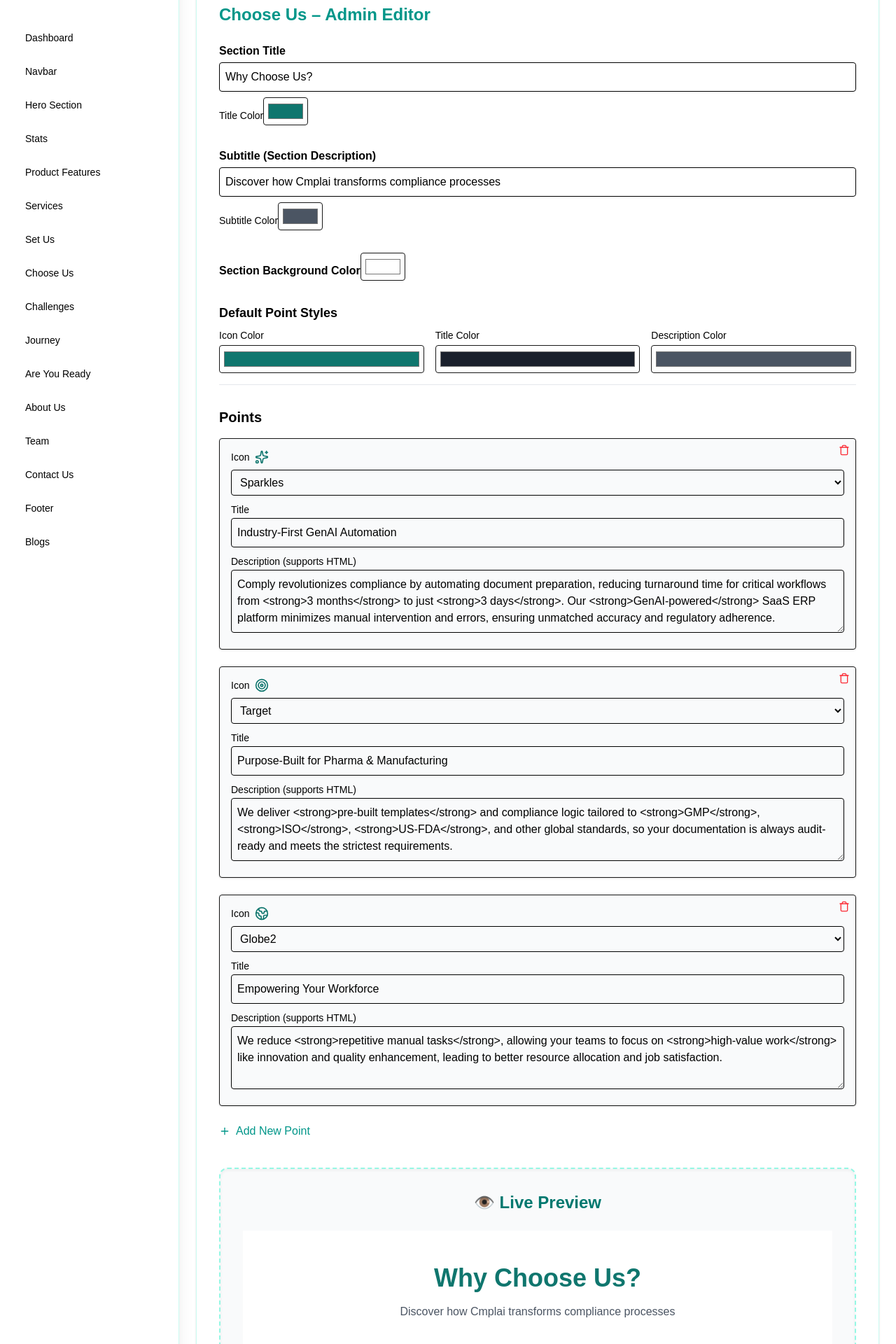
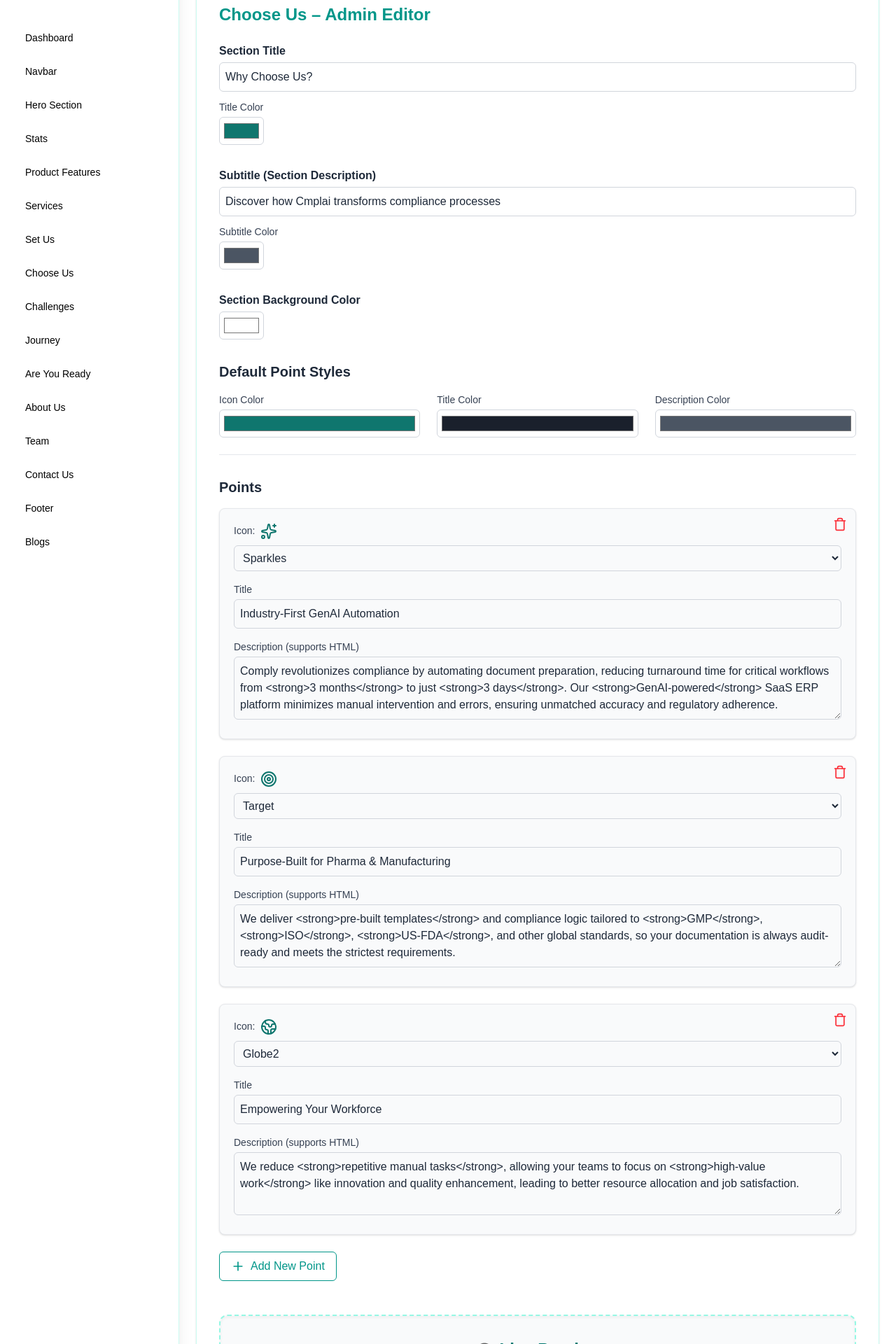
Before and after one commit to Narsimha1729/cmplai-adv, a Next.js app: page /admin/chooseus in a window 1280 px wide. Shown: the part 60-1980 px from the top of the page at 70% size. Built offline with nearby package versions, Linux system fonts and the light colour scheme.

Commit message:
Finished

```diff
--- a/app/admin/chooseus/page.jsx
+++ b/app/admin/chooseus/page.jsx
@@ -1,14 +1,25 @@
 'use client';
 
 import { useState } from 'react';
-import { Plus, Trash, Sparkles, Target, Globe2 } from 'lucide-react';
+import {
+  Plus,
+  Trash,
+  Sparkles,
+  Target,
+  Globe2,
+  Zap, // Added icon
+  ShieldCheck, // Added icon
+  Lightbulb, // Added icon
+  Rocket, // Added icon
+  BriefcaseBusiness, // Added icon
+} from 'lucide-react';
 
 export default function ChooseUsEditor() {
   const [form, setForm] = useState({
     sectionTitle: 'Why Choose Us?',
     sectionDesc: 'Discover how Cmplai transforms compliance processes',
-    sectionTitleColor: '#0f766e', // Corresponds to text-teal-600 in original frontend
-    sectionDescColor: '#4b5563', // Corresponds to text-gray-600 in original frontend
+    sectionTitleColor: '#0f766e', // Corresponds to text-teal-600
+    sectionDescColor: '#4b5563', // Corresponds to text-gray-600
     sectionBgColor: '#ffffff', // Corresponds to bg-white for the section
 
     points: [
@@ -28,9 +39,9 @@
         desc: 'We reduce <strong>repetitive manual tasks</strong>, allowing your teams to focus on <strong>high-value work</strong> like innovation and quality enhancement, leading to better resource allocation and job satisfaction.',
       },
     ],
-    // Default icon color for points (from the original frontend)
+    // Default icon color for points
     pointIconColor: '#0f766e', // text-teal-600
-    pointTitleColor: '#1a202c', // text-gray-900 (converted from a common dark gray)
+    pointTitleColor: '#1a202c', // text-gray-900
     pointDescColor: '#4b5563', // text-gray-600
   });
 
@@ -61,8 +72,8 @@
         ...prevForm.points,
         {
           icon: 'Sparkles', // Default icon for new points
-          title: '',
-          desc: '',
+          title: 'New Point Title',
+          desc: 'New point description.',
         },
       ],
     }));
@@ -80,8 +91,12 @@
     Sparkles,
     Target,
     Globe2,
-    // Add more Lucide icons here if needed for selection
-    // Example: 'CheckCircle': CheckCircle,
+    Zap,
+    ShieldCheck,
+    Lightbulb,
+    Rocket,
+    BriefcaseBusiness,
+    // Add more Lucide icons here as needed
   };
 
   return (
@@ -90,7 +105,7 @@
       <form onSubmit={handleSubmit} className="space-y-8">
         {/* Section Title */}
         <div>
-          <label htmlFor="sectionTitle" className="font-semibold text-black">
+          <label htmlFor="sectionTitle" className="font-semibold text-gray-800 block mb-1">
             Section Title
           </label>
           <input
@@ -98,23 +113,23 @@
             id="sectionTitle"
             value={form.sectionTitle}
             onChange={(e) => handleChange('sectionTitle', e.target.value)}
-            className="w-full mt-1 p-2 border rounded text-black focus:ring-teal-500 focus:border-teal-500"
+            className="w-full p-2 border border-gray-300 rounded-md text-gray-800 focus:ring-teal-500 focus:border-teal-500"
           />
-          <div className="mt-2">
-            <label htmlFor="sectionTitleColor" className="text-sm text-black">Title Color</label>
+          <div className="mt-3">
+            <label htmlFor="sectionTitleColor" className="text-sm text-gray-700 block mb-1">Title Color</label>
             <input
               type="color"
               id="sectionTitleColor"
               value={form.sectionTitleColor}
               onChange={(e) => handleChange('sectionTitleColor', e.target.value)}
-              className="w-16 h-10 border rounded p-1"
+              className="w-16 h-10 border border-gray-300 rounded-md p-1 cursor-pointer"
             />
           </div>
         </div>
 
         {/* Section Description */}
         <div>
-          <label htmlFor="sectionDesc" className="font-semibold text-black">
+          <label htmlFor="sectionDesc" className="font-semibold text-gray-800 block mb-1">
             Subtitle (Section Description)
           </label>
           <input
@@ -122,23 +137,23 @@
             id="sectionDesc"
             value={form.sectionDesc}
             onChange={(e) => handleChange('sectionDesc', e.target.value)}
-            className="w-full mt-1 p-2 border rounded text-black focus:ring-teal-500 focus:border-teal-500"
+            className="w-full p-2 border border-gray-300 rounded-md text-gray-800 focus:ring-teal-500 focus:border-teal-500"
           />
-          <div className="mt-2">
-            <label htmlFor="sectionDescColor" className="text-sm text-black">Subtitle Color</label>
+          <div className="mt-3">
+            <label htmlFor="sectionDescColor" className="text-sm text-gray-700 block mb-1">Subtitle Color</label>
             <input
               type="color"
               id="sectionDescColor"
               value={form.sectionDescColor}
               onChange={(e) => handleChange('sectionDescColor', e.target.value)}
-              className="w-16 h-10 border rounded p-1"
+              className="w-16 h-10 border border-gray-300 rounded-md p-1 cursor-pointer"
             />
           </div>
         </div>
 
         {/* Section Background Color */}
         <div>
-          <label htmlFor="sectionBgColor" className="font-semibold text-black">
+          <label htmlFor="sectionBgColor" className="font-semibold text-gray-800 block mb-1">
             Section Background Color
           </label>
           <input
@@ -146,16 +161,18 @@
             id="sectionBgColor"
             value={form.sectionBgColor}
             onChange={(e) => handleChange('sectionBgColor', e.target.value)}
-            className="w-16 h-10 border rounded p-1"
+            className="w-16 h-10 border border-gray-300 rounded-md p-1 cursor-pointer"
           />
         </div>
 
+        {/* --- */}
+
         {/* Point/Card Styles */}
-        <div className="pb-4 border-b border-gray-200">
-          <h3 className="text-lg font-semibold text-black mb-2">Default Point Styles</h3>
-          <div className="grid grid-cols-1 md:grid-cols-3 gap-4">
+        <div className="pb-6 border-b border-gray-200">
+          <h3 className="text-xl font-semibold text-gray-800 mb-4">Default Point Styles</h3>
+          <div className="grid grid-cols-1 md:grid-cols-3 gap-6">
             <div>
-              <label htmlFor="pointIconColor" className="block text-sm text-black mb-1">
+              <label htmlFor="pointIconColor" className="block text-sm text-gray-700 mb-1">
                 Icon Color
               </label>
               <input
@@ -163,11 +180,11 @@
                 id="pointIconColor"
                 value={form.pointIconColor}
                 onChange={(e) => handleChange('pointIconColor', e.target.value)}
-                className="w-full h-10 border rounded p-1"
+                className="w-full h-10 border border-gray-300 rounded-md p-1 cursor-pointer"
               />
             </div>
             <div>
-              <label htmlFor="pointTitleColor" className="block text-sm text-black mb-1">
+              <label htmlFor="pointTitleColor" className="block text-sm text-gray-700 mb-1">
                 Title Color
               </label>
               <input
@@ -175,11 +192,11 @@
                 id="pointTitleColor"
                 value={form.pointTitleColor}
                 onChange={(e) => handleChange('pointTitleColor', e.target.value)}
-                className="w-full h-10 border rounded p-1"
+                className="w-full h-10 border border-gray-300 rounded-md p-1 cursor-pointer"
               />
             </div>
             <div>
-              <label htmlFor="pointDescColor" className="block text-sm text-black mb-1">
+              <label htmlFor="pointDescColor" className="block text-sm text-gray-700 mb-1">
                 Description Color
               </label>
               <input
@@ -187,45 +204,46 @@
                 id="pointDescColor"
                 value={form.pointDescColor}
                 onChange={(e) => handleChange('pointDescColor', e.target.value)}
-                className="w-full h-10 border rounded p-1"
+                className="w-full h-10 border border-gray-300 rounded-md p-1 cursor-pointer"
               />
             </div>
           </div>
         </div>
 
+        {/* --- */}
+
         {/* Cards (Points) */}
         <div>
-          <h3 className="text-xl font-bold text-black mb-4">Points</h3>
+          <h3 className="text-xl font-bold text-gray-800 mb-4">Points</h3>
           {form.points.map((point, i) => {
             const IconComponent = LucideIcons[point.icon]; // Get the icon component dynamically
             return (
-              <div key={i} className="mb-6 border rounded p-4 bg-gray-50 relative shadow-sm">
+              <div key={i} className="mb-6 border border-gray-200 rounded-lg p-5 bg-gray-50 relative shadow-sm">
                 <button
                   type="button"
-                  className="absolute top-2 right-2 text-red-500 hover:text-red-700 transition-colors"
+                  className="absolute top-3 right-3 text-red-500 hover:text-red-700 transition-colors"
                   onClick={() => removePoint(i)}
                   aria-label={`Remove point ${i + 1}`}
                 >
-                  <Trash className="w-4 h-4" />
+                  <Trash className="w-5 h-5" />
                 </button>
 
-                <div className="flex items-center gap-2 mb-2">
-                  <label htmlFor={`icon-${i}`} className="text-sm font-medium text-black">
-                    Icon
-                  </label>
+                <div className="mb-4">
+                  <label htmlFor={`icon-${i}`} className="block text-sm font-medium text-gray-700 mb-2">
+                    Icon:
                     {IconComponent && (
                       <IconComponent
-                      className="w-5 h-5"
-                      style={{ color: form.pointIconColor }} // Use pointIconColor
+                        className="w-6 h-6 inline-block ml-2 align-middle"
+                        style={{ color: form.pointIconColor }}
                         aria-hidden="true"
                       />
                     )}
-                </div>
+                  </label>
                   <select
                     id={`icon-${i}`}
                     value={point.icon}
                     onChange={(e) => updatePoint(i, 'icon', e.target.value)}
-                  className="w-full border rounded p-2 mb-2 text-black focus:ring-teal-500 focus:border-teal-500"
+                    className="w-full border border-gray-300 rounded-md p-2 text-gray-800 focus:ring-teal-500 focus:border-teal-500"
                   >
                     {Object.keys(LucideIcons).map((iconName) => (
                       <option key={iconName} value={iconName}>
@@ -233,8 +251,10 @@
                       </option>
                     ))}
                   </select>
+                </div>
 
-                <label htmlFor={`title-${i}`} className="text-sm font-medium text-black">
+                <div className="mb-4">
+                  <label htmlFor={`title-${i}`} className="block text-sm font-medium text-gray-700 mb-1">
                     Title
                   </label>
                   <input
@@ -242,10 +262,12 @@
                     id={`title-${i}`}
                     value={point.title}
                     onChange={(e) => updatePoint(i, 'title', e.target.value)}
-                  className="w-full border rounded p-2 mb-2 text-black focus:ring-teal-500 focus:border-teal-500"
+                    className="w-full border border-gray-300 rounded-md p-2 text-gray-800 focus:ring-teal-500 focus:border-teal-500"
                   />
+                </div>
 
-                <label htmlFor={`desc-${i}`} className="text-sm font-medium text-black">
+                <div>
+                  <label htmlFor={`desc-${i}`} className="block text-sm font-medium text-gray-700 mb-1">
                     Description (supports HTML)
                   </label>
                   <textarea
@@ -253,8 +275,9 @@
                     rows={3}
                     value={point.desc}
                     onChange={(e) => updatePoint(i, 'desc', e.target.value)}
-                  className="w-full border rounded p-2 text-black focus:ring-teal-500 focus:border-teal-500"
+                    className="w-full border border-gray-300 rounded-md p-2 text-gray-800 focus:ring-teal-500 focus:border-teal-500 resize-y"
                   />
+                </div>
               </div>
             );
           })}
@@ -262,16 +285,18 @@
           <button
             type="button"
             onClick={addPoint}
-            className="flex items-center gap-2 text-teal-600 hover:text-teal-800 transition-colors mt-2"
+            className="flex items-center gap-2 text-teal-600 hover:text-teal-800 transition-colors mt-4 px-4 py-2 border border-teal-600 rounded-md hover:bg-teal-50"
           >
-            <Plus className="w-4 h-4" /> Add New Point
+            <Plus className="w-5 h-5" /> Add New Point
           </button>
         </div>
 
-        {/* --- Live Preview --- */}
-        <div className="mt-10 p-8 rounded-xl border-2 border-dashed border-teal-200 shadow-inner bg-gray-50">
+        {/* --- */}
+
+        {/* Live Preview */}
+        <div className="mt-12 p-8 rounded-xl border-2 border-dashed border-teal-200 shadow-inner bg-gray-50">
           <h3 className="text-2xl font-bold text-teal-700 mb-6 text-center">👁️ Live Preview</h3>
-          <section className="py-12 px-4" style={{ backgroundColor: form.sectionBgColor }}>
+          <section className="py-12 px-4 rounded-lg" style={{ backgroundColor: form.sectionBgColor }}>
             <div className="max-w-6xl mx-auto text-center">
               <h2
                 className="text-3xl md:text-4xl font-extrabold mb-4"
@@ -280,7 +305,7 @@
                 {form.sectionTitle}
               </h2>
               <p
-                className="mb-12 max-w-2xl mx-auto"
+                className="mb-12 max-w-2xl mx-auto text-lg"
                 style={{ color: form.sectionDescColor }}
               >
                 {form.sectionDesc}
@@ -298,23 +323,23 @@
                                  transform transition-all duration-300 hover:scale-[1.03] cursor-default"
                     >
                       <div className="flex justify-center mb-4">
-                        <div className="bg-teal-50 group-hover:bg-teal-100 transition duration-300 rounded-full w-12 h-12 flex items-center justify-center">
+                        <div className="bg-teal-50 group-hover:bg-teal-100 transition duration-300 rounded-full w-14 h-14 flex items-center justify-center">
                           {IconComponent && (
                             <IconComponent
-                              className="w-6 h-6"
+                              className="w-7 h-7"
                               style={{ color: form.pointIconColor }}
                             />
                           )}
                         </div>
                       </div>
                       <h3
-                        className="text-lg font-semibold mb-3 group-hover:text-teal-600 transition"
+                        className="text-xl font-semibold mb-3 group-hover:text-teal-600 transition"
                         style={{ color: form.pointTitleColor }}
                       >
                         {point.title}
                       </h3>
                       <p
-                        className="text-sm leading-relaxed text-justify transition-all"
+                        className="text-base leading-relaxed text-gray-700 transition-all"
                         style={{ color: form.pointDescColor }}
                         dangerouslySetInnerHTML={{ __html: point.desc }}
                       />
@@ -327,12 +352,13 @@
         </div>
 
         {/* Save Button */}
-        <div className="text-right pt-6">
+        <div className="text-right pt-8">
           <button
             type="submit"
             className="bg-gradient-to-r from-teal-500 to-cyan-600 text-white
                        px-10 py-4 font-bold text-lg rounded-xl shadow-xl
-                       hover:from-teal-600 hover:to-cyan-700 transition-all duration-300 transform hover:scale-105"
+                       hover:from-teal-600 hover:to-cyan-700 transition-all duration-300 transform hover:scale-105
+                       focus:outline-none focus:ring-4 focus:ring-teal-300"
           >
             🚀 Save Choose Us Section
           </button>
```
Lines whose indentation alone changed are shown as unchanged.
